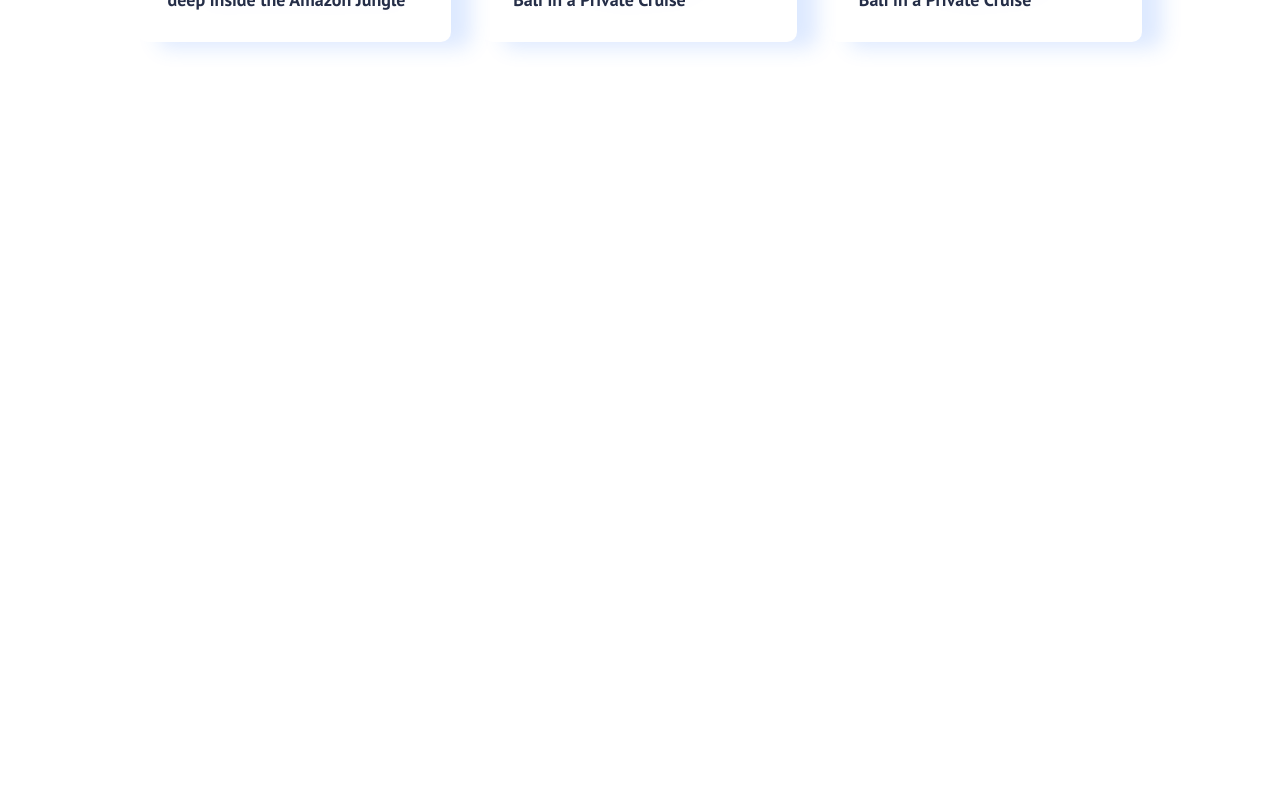
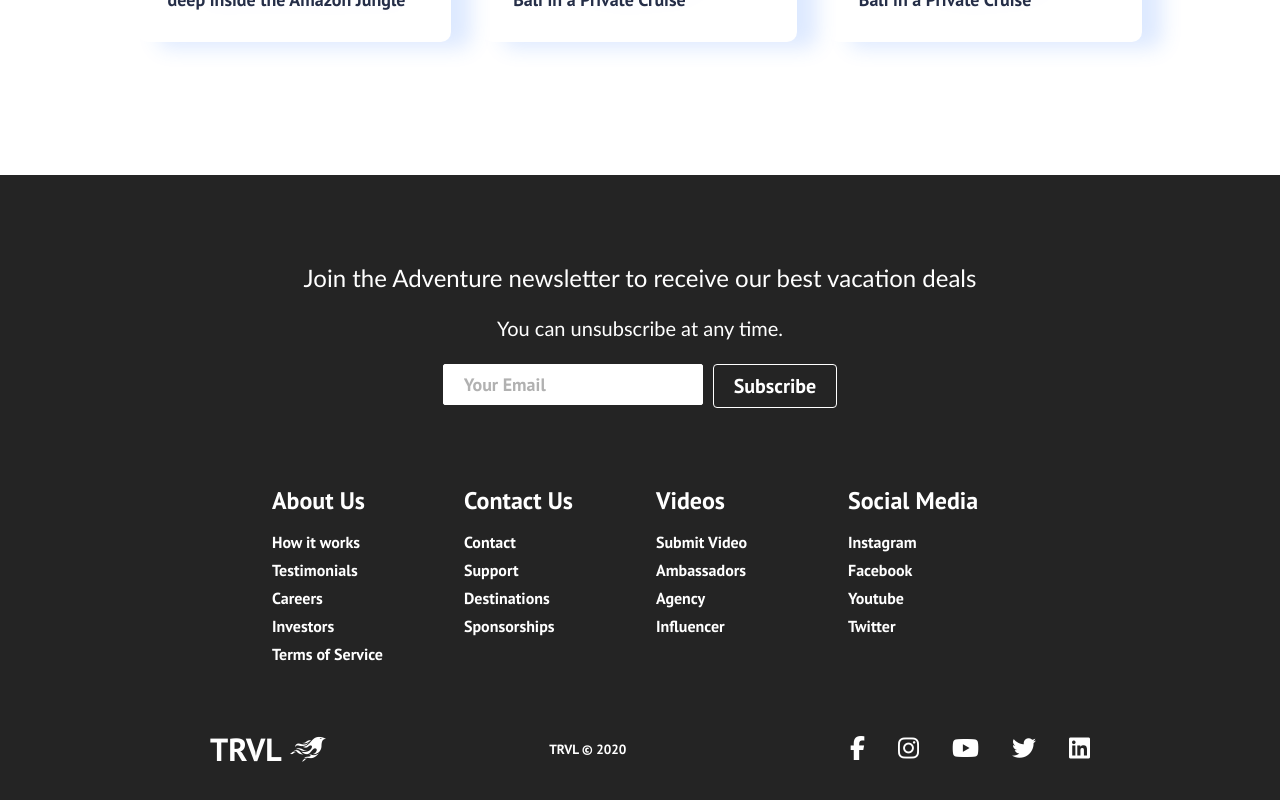
Before and after one commit to davidli731/react-test-website-project, a React (Create React App) app: page / in a window 1280 px wide. Shown: the part 1750-2550 px from the top of the page. Before the commit the page ends 1925 px from the top, so only its background shows below. Built offline with nearby package versions, Linux system fonts and the light colour scheme.

Commit message:
added footer, clean up

```diff
--- a/src/components/Button.css
+++ b/src/components/Button.css
@@ -4,7 +4,7 @@
 
 .btn {
     padding: 8px 20px;
-    border-radius: 2px;
+    border-radius: 4px;
     outline: none;
     border: none;
     cursor: pointer;
--- /dev/null
+++ b/src/components/Footer.css
@@ -0,0 +1,168 @@
+.footer-container {
+    background-color: #242424;
+    padding: 4rem 0 2rem 0;
+    display: flex;
+    flex-direction: column;
+    justify-content: center;
+    align-items: center;
+  }
+
+  .footer-subscription {
+    display: flex;
+    flex-direction: column;
+    justify-content: center;
+    align-items: center;
+    text-align: center;
+
+    margin-bottom: 24px;
+    padding: 24px;
+    color: #fff;
+  }
+
+  .footer-subscription > p {
+    font-family: 'Trebuchet MS', 'Lucida Sans Unicode', 'Lucida Grande',
+      'Lucida Sans', Arial, sans-serif;
+  }
+
+  .footer-subscription-heading {
+    margin-bottom: 24px;
+    font-size: 24px;
+  }
+
+  .footer-subscription-text {
+    margin-bottom: 24px;
+    font-size: 20px;
+  }
+
+  .footer-input {
+    padding: 8px 20px;
+    border-radius: 2px;
+    margin-right: 10px;
+    outline: none;
+    border: none;
+    font-size: 18px;
+    margin-bottom: 16px;
+    border: 1px solid #fff;
+  }
+
+  .footer-links {
+    width: 100%;
+    max-width: 1000px;
+    display: flex;
+    justify-content: center;
+  }
+
+  .footer-link-wrapper {
+    display: flex;
+  }
+
+  .footer-link-items {
+    display: flex;
+    flex-direction: column;
+    align-items: flex-start;
+    margin: 16px;
+    text-align: left;
+    width: 160px;
+    box-sizing: border-box;
+  }
+
+  .footer-link-items h2 {
+    margin-bottom: 16px;
+  }
+
+  .footer-link-items > h2 {
+    color: #fff;
+  }
+
+  .footer-link-items a {
+    color: #fff;
+    text-decoration: none;
+    margin-bottom: 0.5rem;
+  }
+
+  .footer-link-items a:hover {
+    color: #e9e9e9;
+    transition: 0.3s ease-out;
+  }
+
+  .footer-email-form h2 {
+    margin-bottom: 2rem;
+  }
+
+  .footer-input::placeholder {
+    color: #b1b1b1;
+  }
+
+  /* Social Icons */
+  .social-icon-link {
+    color: #fff;
+    font-size: 24px;
+  }
+
+  .social-media {
+    max-width: 1000px;
+    width: 100%;
+  }
+
+  .social-media-wrap {
+    display: flex;
+    justify-content: space-between;
+    align-items: center;
+    width: 90%;
+    max-width: 1000px;
+    margin: 40px auto 0 auto;
+  }
+
+  .social-icons {
+    display: flex;
+    justify-content: space-between;
+    align-items: center;
+    width: 240px;
+    margin-bottom: 16px;
+  }
+
+  .social-logo {
+    color: #fff;
+    justify-self: start;
+    margin-left: 20px;
+    cursor: pointer;
+    text-decoration: none;
+    font-size: 2rem;
+    display: flex;
+    align-items: center;
+    margin-bottom: 16px;
+  }
+
+  .website-rights {
+    color: #fff;
+    margin-bottom: 16px;
+  }
+
+  @media screen and (max-width: 820px) {
+    .footer-links {
+      padding-top: 2rem;
+    }
+
+    .footer-input {
+      width: 100%;
+    }
+
+    .btn {
+      width: 100%;
+    }
+
+    .footer-link-wrapper {
+      flex-direction: column;
+    }
+
+    .social-media-wrap {
+      flex-direction: column;
+    }
+  }
+
+  .input-areas {
+    display: flex;
+  }
+
+  @media screen and (max-width: 768px) {
+  }
--- /dev/null
+++ b/src/components/Footer.js
@@ -0,0 +1,115 @@
+import React from 'react'
+import "./Footer.css";
+import Button from "./Button";
+import { Link } from 'react-router-dom';
+
+function Footer() {
+  return (
+    <div className="footer-container">
+        <section className="footer-subscription">
+            <p className="footer-subscription-heading">
+                Join the Adventure newsletter to receive our best vacation deals
+            </p>
+            <p className="footer-subscription-text">
+                You can unsubscribe at any time.
+            </p>
+            <div>
+                <form className="input-areas">
+                    <input type="email" name="email" placeholder="Your Email" className="footer-input" />
+                    <Button buttonStyle="btn--outline">Subscribe</Button>
+                </form>
+            </div>
+        </section>
+        <div className='footer-links'>
+        <div className='footer-link-wrapper'>
+          <div className='footer-link-items'>
+            <h2>About Us</h2>
+            <Link to='/signup'>How it works</Link>
+            <Link to='/'>Testimonials</Link>
+            <Link to='/'>Careers</Link>
+            <Link to='/'>Investors</Link>
+            <Link to='/'>Terms of Service</Link>
+          </div>
+          <div className='footer-link-items'>
+            <h2>Contact Us</h2>
+            <Link to='/'>Contact</Link>
+            <Link to='/'>Support</Link>
+            <Link to='/'>Destinations</Link>
+            <Link to='/'>Sponsorships</Link>
+          </div>
+        </div>
+        <div className='footer-link-wrapper'>
+          <div className='footer-link-items'>
+            <h2>Videos</h2>
+            <Link to='/'>Submit Video</Link>
+            <Link to='/'>Ambassadors</Link>
+            <Link to='/'>Agency</Link>
+            <Link to='/'>Influencer</Link>
+          </div>
+          <div className='footer-link-items'>
+            <h2>Social Media</h2>
+            <Link to='/'>Instagram</Link>
+            <Link to='/'>Facebook</Link>
+            <Link to='/'>Youtube</Link>
+            <Link to='/'>Twitter</Link>
+          </div>
+        </div>
+      </div>
+      <section className='social-media'>
+        <div className='social-media-wrap'>
+          <div className='footer-logo'>
+            <Link to='/' className='social-logo'>
+              TRVL
+              <i className='fab fa-phoenix-framework fa-flip-horizontal' />
+            </Link>
+          </div>
+          <small className='website-rights'>TRVL © 2020</small>
+          <div className='social-icons'>
+            <Link
+              className='social-icon-link facebook'
+              to='/'
+              target='_blank'
+              aria-label='Facebook'
+            >
+              <i className='fab fa-facebook-f' />
+            </Link>
+            <Link
+              className='social-icon-link instagram'
+              to='/'
+              target='_blank'
+              aria-label='Instagram'
+            >
+              <i className='fab fa-instagram' />
+            </Link>
+            <Link
+              className='social-icon-link youtube'
+              to='/'
+              target='_blank'
+              aria-label='Youtube'
+            >
+              <i className='fab fa-youtube' />
+            </Link>
+            <Link
+              className='social-icon-link twitter'
+              to='/'
+              target='_blank'
+              aria-label='Twitter'
+            >
+              <i className='fab fa-twitter' />
+            </Link>
+            <Link
+              className='social-icon-link twitter'
+              to='/'
+              target='_blank'
+              aria-label='LinkedIn'
+            >
+              <i className='fab fa-linkedin' />
+            </Link>
+          </div>
+        </div>
+      </section>
+    </div>
+  )
+}
+
+export default Footer
--- a/src/components/HeroSection.js
+++ b/src/components/HeroSection.js
@@ -6,6 +6,7 @@
 function HeroSection() {
     return (
         <div className="hero-container">
+            {/*Optional video playing here, comment out if we are using background image instead in hero-container*/}
             <video src="/video-1.mp4" autoPlay loop muted />
             <h1>ADVENTURE AWAITS</h1>
             <p> What are you waiting for?</p>
--- a/src/components/Navbar.css
+++ b/src/components/Navbar.css
@@ -21,6 +21,8 @@
   .navbar-logo {
     color: #fff;
     justify-self: start;
+    padding-left: 20px;
+    padding-right: 20px;
     margin-left: 20px;
     cursor: pointer;
     text-decoration: none;
@@ -115,6 +117,9 @@
 
     .navbar-logo {
       position: absolute;
+      padding-left: 0;
+      padding-right: 0;
+      margin-left: 10px;
       top: 0;
       left: 0;
       transform: translate(25%, 50%);
@@ -123,6 +128,7 @@
     .menu-icon {
       display: block;
       position: absolute;
+      margin-right: 10px;
       top: 0;
       right: 0;
       transform: translate(-100%, 60%);
--- a/src/components/pages/Home.js
+++ b/src/components/pages/Home.js
@@ -2,12 +2,14 @@
 import "../../App.css";
 import HeroSection from "../HeroSection";
 import Cards from "../Cards";
+import Footer from "../Footer";
 
 function Home() {
     return (
         <>
         <HeroSection />
         <Cards />
+        <Footer />
         </>
     );
 }
```
